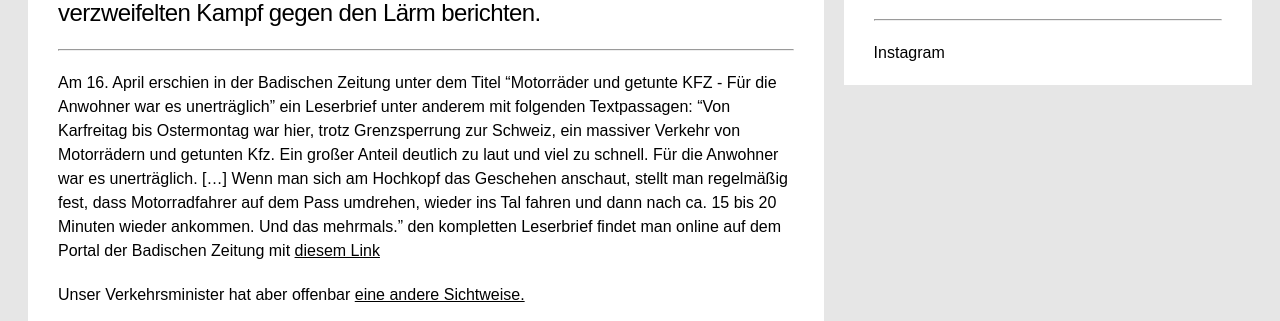
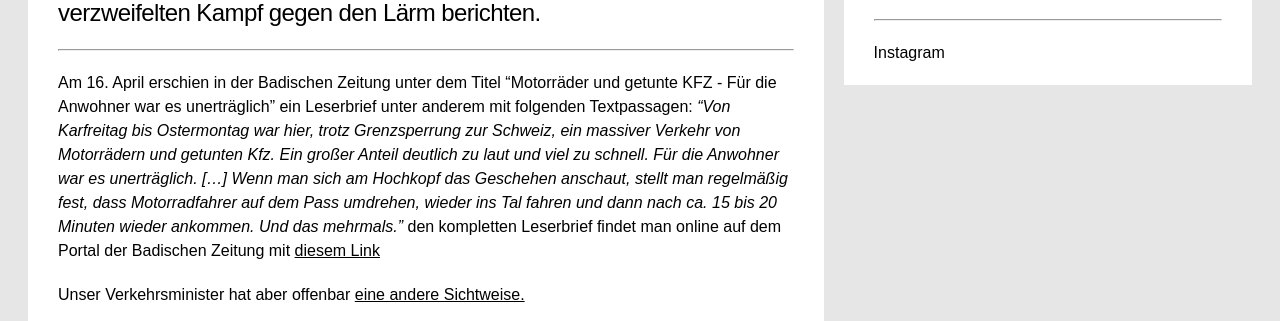
Before and after one commit to rettet-die-stille/rettet-die-stille.github.io, a Jekyll site: the page built from _posts/2020-06-04-Leserbrief-und-Zeitungsberichte-Teil-1.md, in a window 1280 px wide. Shown: the part 820-1141 px from the top of the page. Built offline with Jekyll 4.4.1, drawn with Linux system fonts in a browser that asks for light colours.

Commit message:
Update 2020-06-04-Leserbrief-und-Zeitungsberichte-Teil-1.md

```diff
--- a/_posts/2020-06-04-Leserbrief-und-Zeitungsberichte-Teil-1.md
+++ b/_posts/2020-06-04-Leserbrief-und-Zeitungsberichte-Teil-1.md
@@ -5,7 +5,7 @@ date: 2020-06-04
 shorttext: "Kaum ein Tag vergeht, in dem in den lokalen Medien nicht ein Leserbrief oder Bericht über Motorradfahrer erscheint. Viel zu oft sind es Berichte über Tote oder Schwerverletzte, die auf den Rennstrecken rund um B 500, B 317 und B31 verunglücken. Und mindestens genauso oft gibt es redaktionelle Beiträge oder Leserbriefe, in dem Menschen über ihren verzweifelten Kampf gegen den Lärm berichten."
 ---
 
-Am 16. April erschien in der Badischen Zeitung unter dem Titel "Motorräder und getunte KFZ - Für die Anwohner war es unerträglich" ein Leserbrief unter anderem mit folgenden Textpassagen: "Von Karfreitag bis Ostermontag war hier, trotz Grenzsperrung zur Schweiz, ein massiver Verkehr von Motorrädern und getunten Kfz. Ein großer Anteil deutlich zu laut und viel zu schnell. Für die Anwohner war es unerträglich. [...] Wenn man sich am Hochkopf das Geschehen anschaut, stellt man regelmäßig fest, dass Motorradfahrer auf dem Pass umdrehen, wieder ins Tal fahren und dann nach ca. 15 bis 20 Minuten wieder ankommen. Und das mehrmals." den kompletten Leserbrief findet man online auf dem Portal der Badischen Zeitung mit  <span style="text-decoration: underline;">[diesem Link](https://www.badische-zeitung.de/leserbriefe-xmack7fqx--184823445.html)</span>
+Am 16. April erschien in der Badischen Zeitung unter dem Titel "Motorräder und getunte KFZ - Für die Anwohner war es unerträglich" ein Leserbrief unter anderem mit folgenden Textpassagen: <i>"Von Karfreitag bis Ostermontag war hier, trotz Grenzsperrung zur Schweiz, ein massiver Verkehr von Motorrädern und getunten Kfz. Ein großer Anteil deutlich zu laut und viel zu schnell. Für die Anwohner war es unerträglich. [...] Wenn man sich am Hochkopf das Geschehen anschaut, stellt man regelmäßig fest, dass Motorradfahrer auf dem Pass umdrehen, wieder ins Tal fahren und dann nach ca. 15 bis 20 Minuten wieder ankommen. Und das mehrmals."</i> den kompletten Leserbrief findet man online auf dem Portal der Badischen Zeitung mit  <span style="text-decoration: underline;">[diesem Link](https://www.badische-zeitung.de/leserbriefe-xmack7fqx--184823445.html)</span>
 
 Unser Verkehrsminister hat aber offenbar <span style="text-decoration: underline;">[eine andere Sichtweise.](https://www.spiegel.de/auto/motorraeder-andreas-scheuer-lehnt-fahrverbote-am-sonntag-ab-a-914a3a0c-e58d-4058-8b5b-e83c167cb250)</span>
 
```
